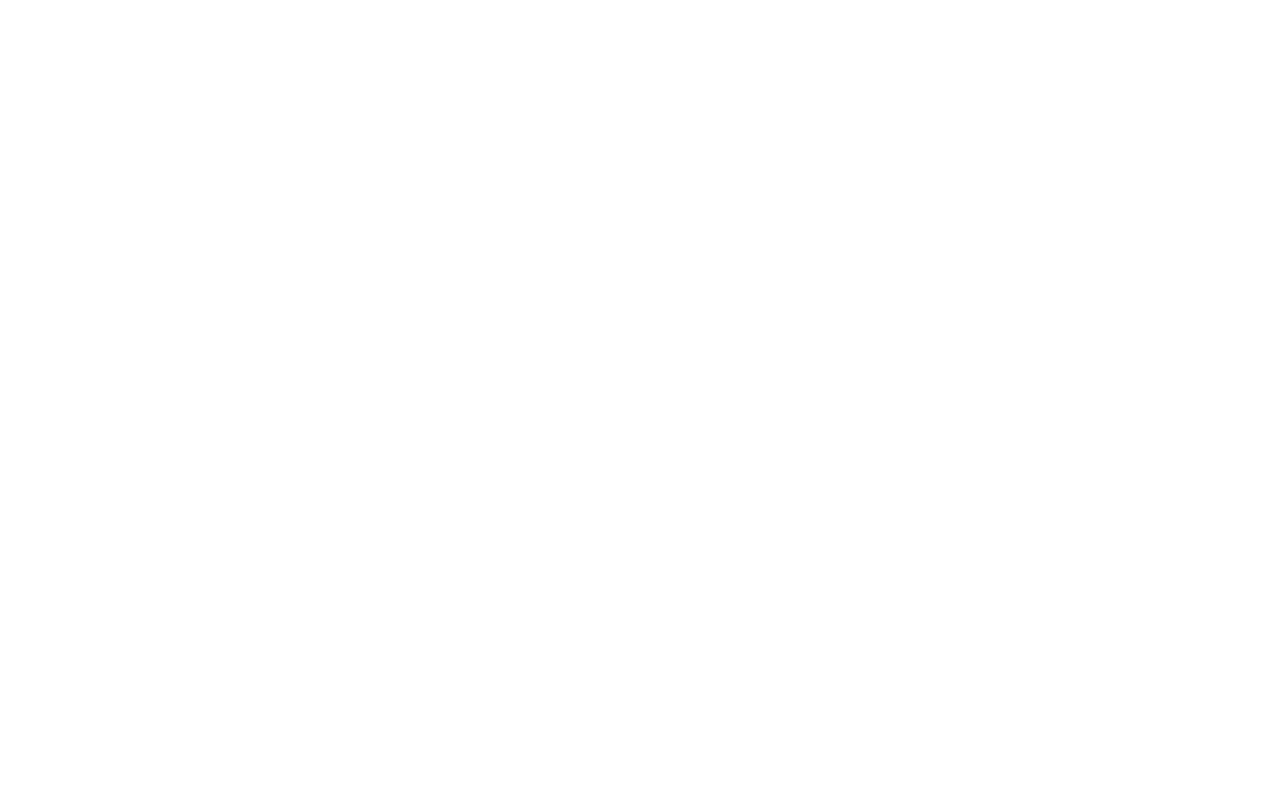
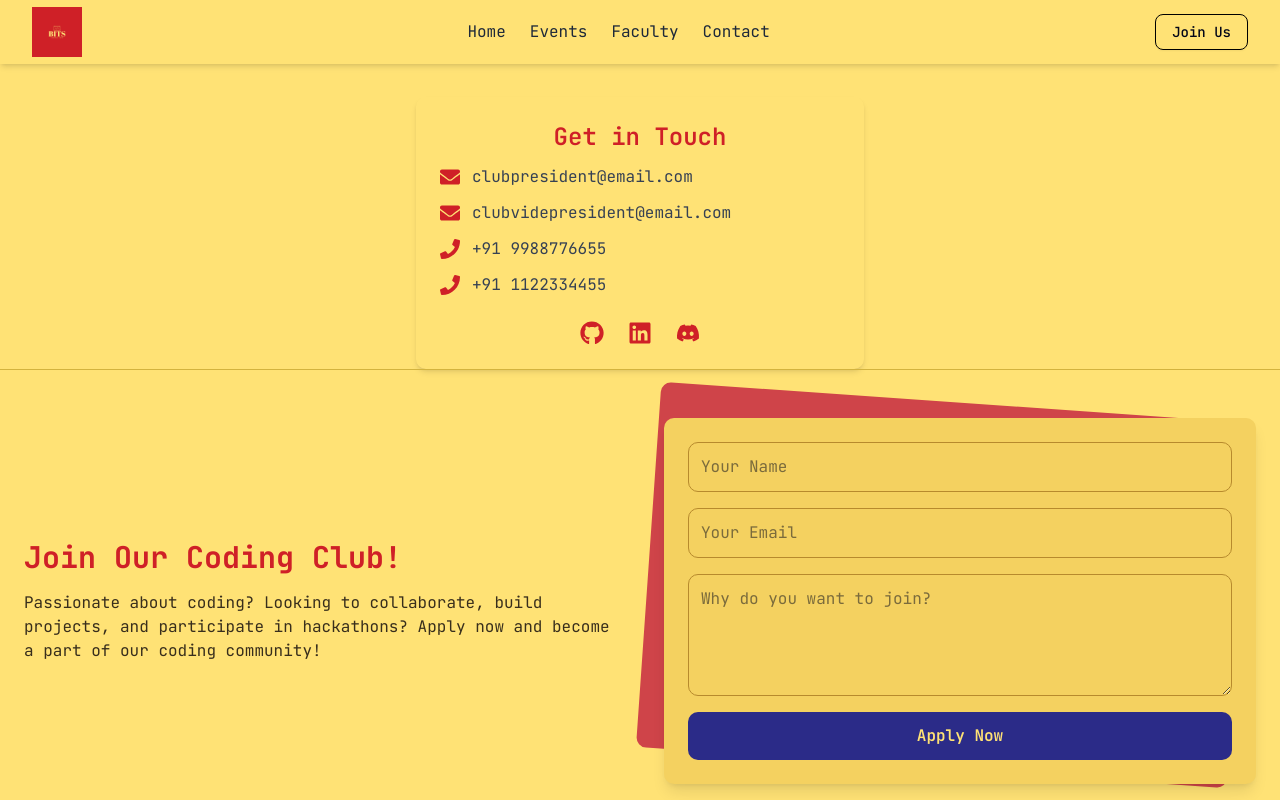
Before and after one commit to Noname1122Q/CodingClub, a Next.js app: page /contact in a window 1280 px wide. Before the commit this address had no page. Shown: the top 800 px of the page. Built offline with nearby package versions, Linux system fonts and the light colour scheme.

Commit message:
contact page ui

```diff
--- /dev/null
+++ b/app/contact/page.tsx
@@ -0,0 +1,19 @@
+import ClubContact from "@/components/contact/ClubContact";
+import RecruitmentForm from "@/components/homepage/RecruitmentForm";
+import { Separator } from "@/components/ui/separator";
+import React from "react";
+
+const ContactPage = () => {
+  return (
+    <div className="min-h-screen flex flex-col items-center justify-center">
+      <ClubContact />
+      <Separator
+        orientation="horizontal"
+        className="px-2 lg:px-4 bg-[#d3b33e] "
+      />
+      <RecruitmentForm />
+    </div>
+  );
+};
+
+export default ContactPage;
--- a/app/page.tsx
+++ b/app/page.tsx
@@ -3,7 +3,6 @@
 import Gallery from "@/components/homepage/Gallery";
 import RecruitmentForm from "@/components/homepage/RecruitmentForm";
 import UpcomingEvents from "@/components/homepage/UpcomingEvents";
-import Image from "next/image";
 import Link from "next/link";
 
 const LandingPage = () => {
--- a/components/Navbar.tsx
+++ b/components/Navbar.tsx
@@ -5,8 +5,10 @@
 import Image from "next/image";
 import { Menu, X } from "lucide-react";
 import { Button } from "./ui/button";
+import { useRouter } from "next/navigation";
 
 const Navbar = () => {
+  const router = useRouter();
   const [isOpen, setIsOpen] = useState(false);
 
   return (
@@ -44,6 +46,7 @@
           </div>
           <div className="hidden md:flex">
             <Button
+              onClick={() => router.push("/contact")}
               variant={"outline"}
               className="bg-transparent hover:cursor-pointer hover:bg-transparent border-black transition-all duration-200 hover:scale-110"
             >
--- /dev/null
+++ b/components/contact/ClubContact.tsx
@@ -0,0 +1,57 @@
+import React from "react";
+import {
+  FaDiscord,
+  FaEnvelope,
+  FaGithub,
+  FaLinkedin,
+  FaPhone,
+} from "react-icons/fa";
+
+const ClubContact = () => {
+  return (
+    <div className="shadow-md rounded-lg p-6 w-full max-w-md">
+      <h3 className="text-2xl font-semibold text-[#CF2027] text-center">
+        Get in Touch
+      </h3>
+
+      {/* Email */}
+      <div className="flex items-center space-x-3 mt-3">
+        <FaEnvelope className="text-[#CF2027] text-xl" />
+        <p className="text-gray-700">clubpresident@email.com</p>
+      </div>
+      <div className="flex items-center space-x-3 mt-3">
+        <FaEnvelope className="text-[#CF2027] text-xl" />
+        <p className="text-gray-700">clubvidepresident@email.com</p>
+      </div>
+
+      {/* Phone */}
+      <div className="flex items-center space-x-3 mt-3">
+        <FaPhone className="text-[#CF2027] text-xl" />
+        <p className="text-gray-700">+91 9988776655</p>
+      </div>
+      <div className="flex items-center space-x-3 mt-3">
+        <FaPhone className="text-[#CF2027] text-xl" />
+        <p className="text-gray-700">+91 1122334455</p>
+      </div>
+
+      {/* Social Media Links */}
+      <div className="flex justify-center space-x-6 mt-6">
+        <a href="https://github.com" target="_blank" rel="noopener noreferrer">
+          <FaGithub className="text-[#CF2027] text-2xl hover:text-[#A01B22] transition" />
+        </a>
+        <a
+          href="https://linkedin.com"
+          target="_blank"
+          rel="noopener noreferrer"
+        >
+          <FaLinkedin className="text-[#CF2027] text-2xl hover:text-[#A01B22] transition" />
+        </a>
+        <a href="https://discord.com" target="_blank" rel="noopener noreferrer">
+          <FaDiscord className="text-[#CF2027] text-2xl hover:text-[#A01B22] transition" />
+        </a>
+      </div>
+    </div>
+  );
+};
+
+export default ClubContact;
--- a/components/homepage/RecruitmentForm.tsx
+++ b/components/homepage/RecruitmentForm.tsx
@@ -41,7 +41,7 @@
       </motion.div>
       {/* FORM DIV */}
       <div className="relative md:w-1/2">
-        <div className="absolute -top-4 -left-4 w-full h-full bg-[#cf4449] rotate-3 rounded-lg"></div>
+        <div className="absolute -top-4 -left-4 w-full h-full bg-[#cf4449] rotate-4 rounded-lg"></div>
         <motion.div
           initial={{ opacity: 0, x: 50 }}
           animate={{ opacity: 1, x: 0 }}
```
